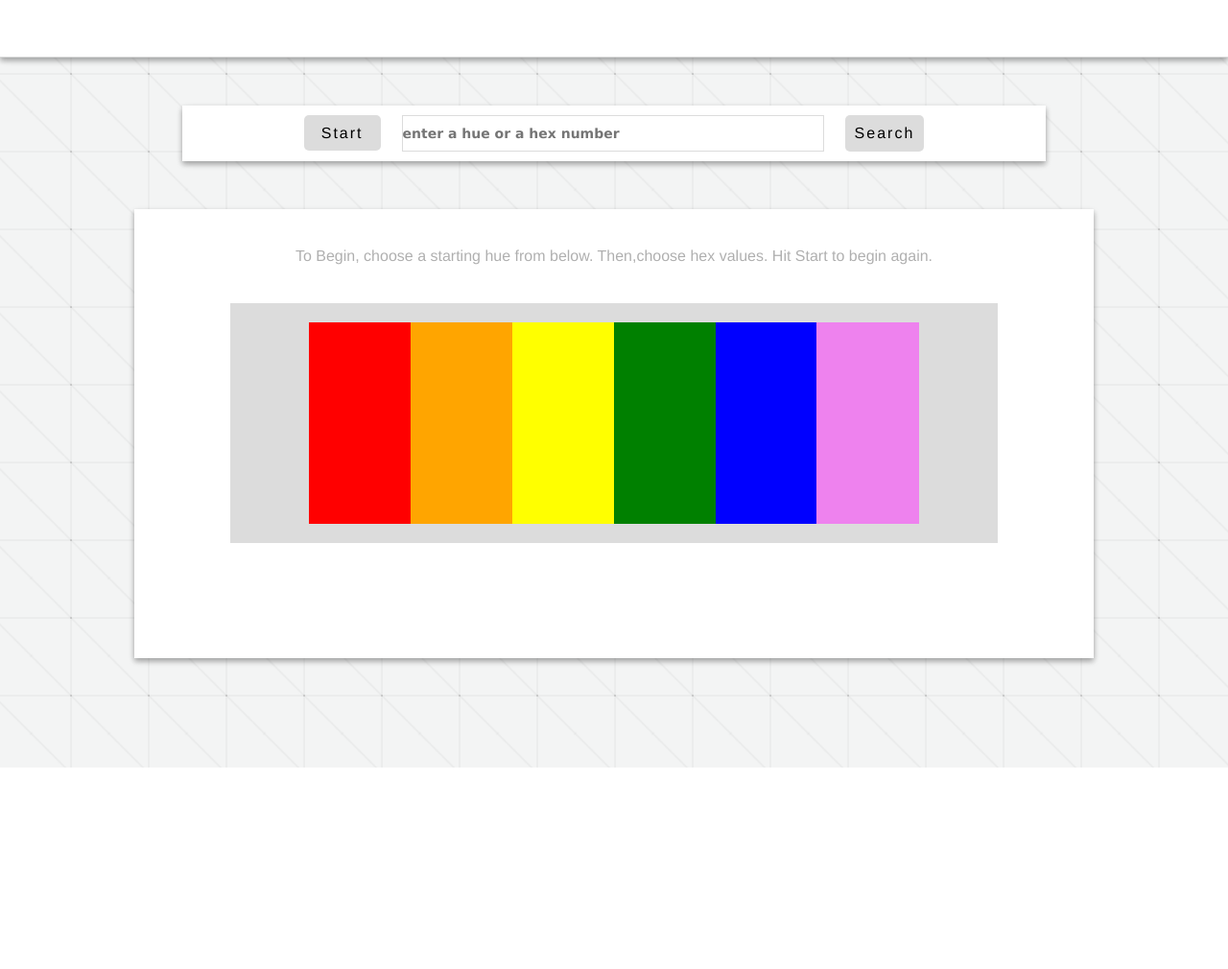
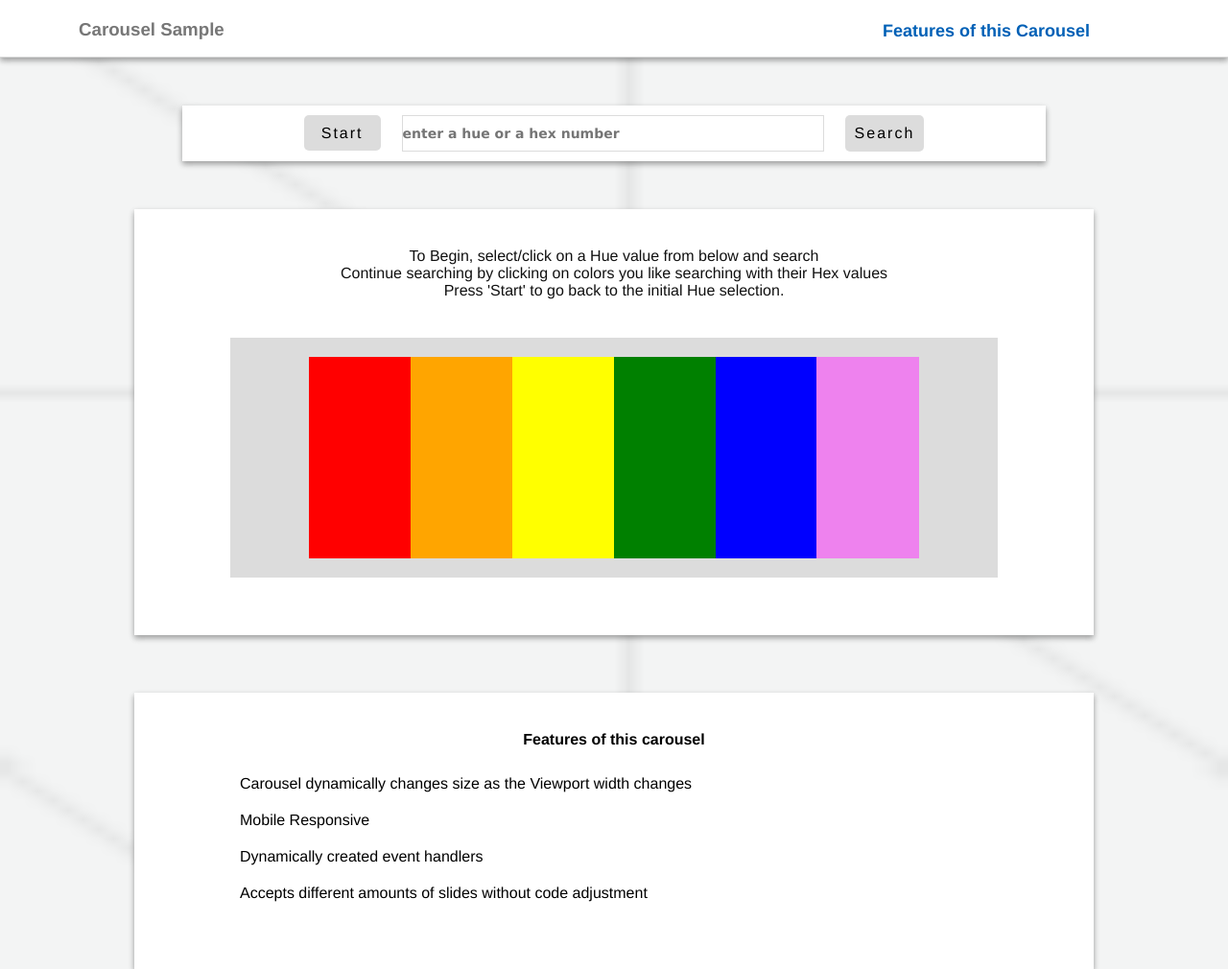
Before and after one commit to NoraLou/colorLovers, a plain HTML site: page no-transforms/index.html in a window 1280 px wide. Shown: the whole page at 96% size. Before the commit the page ends 800 px from the top, so only its background shows below. Drawn offline with nearby package versions, Linux system fonts and the light colour scheme.

Commit message:
MVP complete- going to work on toggle bug

```diff
--- a/no-transforms/css/style.css
+++ b/no-transforms/css/style.css
@@ -28,14 +28,35 @@ html {
 
 header{
   margin: 0;
-  padding:0;
+  padding:20px;
   height: 60px;
   width: 100%;
   background-color: white;
   border-bottom: 1px solid #D8D8D8;
   box-shadow: 0 3px 6px rgba(0,0,0,0.16), 0 3px 6px rgba(0,0,0,0.23);
   z-index:999;
+  color: #777;
+  font-weight: 700;
 }
+
+a {
+  color: #0060B6;
+  text-decoration: none;
+  float:right;
+  margin-right:10%;
+  font-size:18px;
+  margin-top:-20px
+}
+
+a:hover {
+  color:red;
+  text-decoration:none;
+  cursor:pointer;
+}
+
+h3 { margin-left: 5% }
+
+p{ padding:10px;}
 
 input{
   -webkit-appearance: none;
@@ -69,9 +90,9 @@ button:focus {outline:0;}
   margin:0 auto;
   text-align: center;
   padding-top: 40px;
-  padding-bottom: 120px;
+  padding-bottom: 60px;
   margin-top: 50px;
-  margin-bottom: 200px;
+  margin-bottom: 60px;
   box-shadow: 0 3px 6px rgba(0,0,0,0.16), 0 3px 6px rgba(0,0,0,0.23);
 }
 
@@ -248,7 +269,7 @@ div>form{
 }
 
 
-@media(max-width: 450px){
+@media(max-width: 500px){
 
  #colorvalue{
   width: 30%;
@@ -261,4 +282,19 @@ div>form{
  .color-overlay>p{
   display:none;
  }
+
+ header *{
+  font-size: 16px;
+  margin-right: 0px;
+  margin-left: 0px;
+ }
+
+
+header a{
+  margin-right: 0px
 }
+
+header h3{
+  margin-left: 0px
+ }
+}
--- a/no-transforms/index.html
+++ b/no-transforms/index.html
@@ -3,16 +3,17 @@
   <head>
     <meta charset="utf-8">
     <meta http-equiv="x-ua-compatible" content="ie=edge">
-    <title>colorLvers</title>
+    <title>Color-Lovers-Carousel </title>
     <meta name="description" content="">
     <meta name="viewport" content="width=device-width, initial-scale=1">
-    <!-- Place favicon.ico in the root directory -->
     <link rel="stylesheet" href="css/style.css">
-    <!-- <script src="js/vendor/modernizr-2.8.3.min.js"></script> -->
   </head>
+
     <body>
 
       <header>
+        <h3>Carousel Sample</h3>
+        <a href = "#features">Features of this Carousel</a>
       </header>
 
       <div>
@@ -25,8 +26,8 @@
         </form>
       </div>
 
-       <div class="container">
-        <div class = "flash">To Begin, choose a starting hue from below. Then,choose hex values. Hit Start to begin again.
+      <div class="container">
+        <div class = "flash">To Begin, select/click on a Hue value from below and search<br>Continue searching by clicking on colors you like searching with their Hex values<br>Press 'Start' to go back to the initial Hue selection.
         </div>
         <div class="wrapper">
         <div class="increment carousel-prev"></div>
@@ -61,7 +62,25 @@
             </div>
           </div>
         </div>
-      <div> <!-- ontainer  -->
+      </div>
+      <div class = "container">
+        <div class="wrapper">
+          <section id="features">
+            <h4><bold>Features of this carousel</bold></h4>
+            <br>
+            <div style="text-align:left">
+              <p>Carousel dynamically changes size as the Viewport width changes</p>
+              <p>Mobile Responsive</p>
+              <p>Dynamically created event handlers</p>
+              <p>Accepts different amounts of slides without code adjustment</p>
+            </div>
+          </section>
+        </div>
+      </div>
+
+
+
+
 
       <script src="https://ajax.googleapis.com/ajax/libs/jquery/2.1.3/jquery.min.js"></script>
 
--- a/no-transforms/js/colorPallette.js
+++ b/no-transforms/js/colorPallette.js
@@ -2,7 +2,7 @@
 $(document).ready(function(){
   init();
   resizeSliderWidth();
-  $('.flash').fadeOut(8000);
+  $('.flash').fadeOut(30000);
 
 });
 
@@ -15,7 +15,7 @@ function init(){
     if(currentSearch === ''){
       $('input[type=text]').attr('placeholder','Please enter a valid search').focus();
     }else{
-      $('input[type=text]').attr('placeholder','Enter a hue or a hex number')
+      $('input[type=text]').attr('placeholder','Enter a hue or hex value')
     }
     getColor(currentSearch);
     $('#colorvalue').val('');
```
